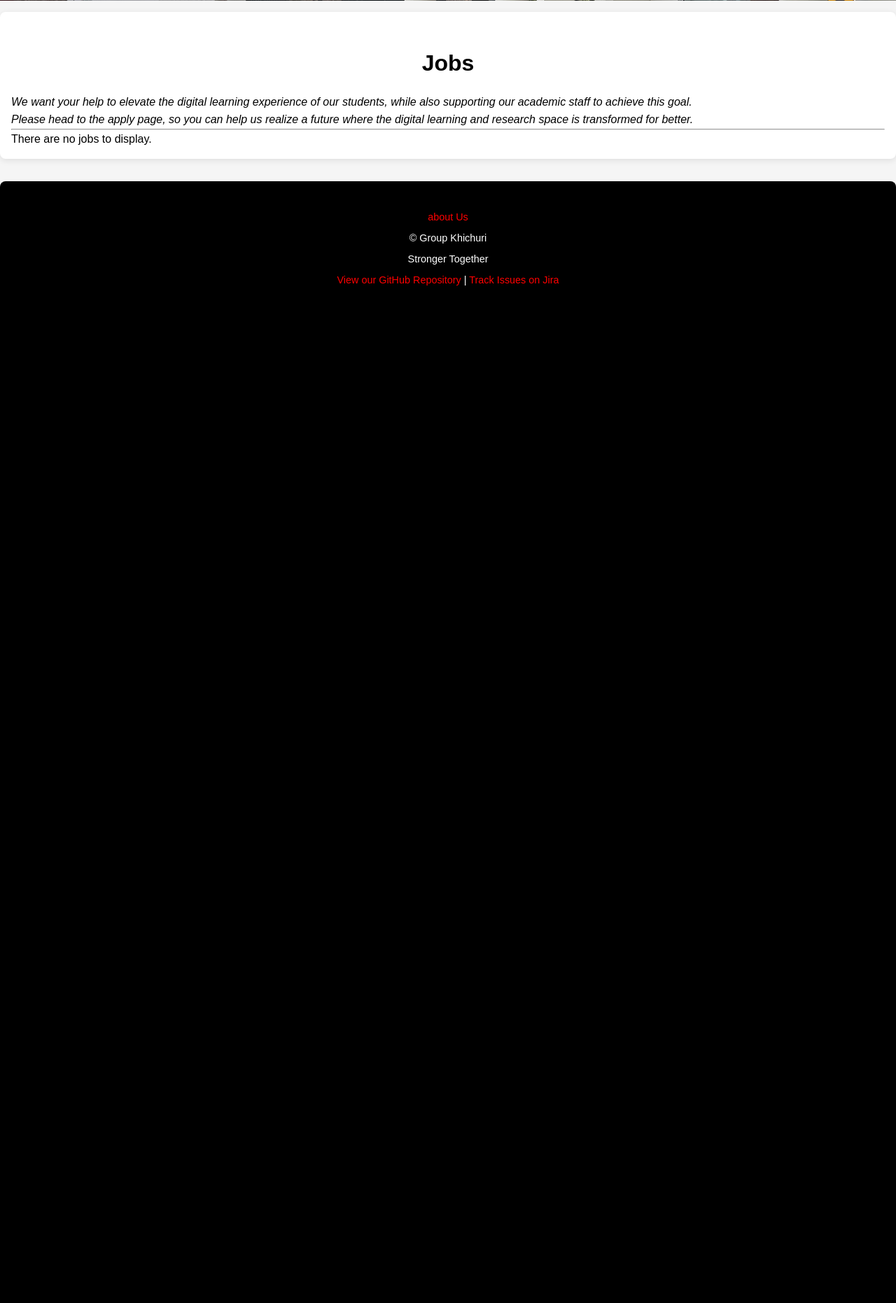
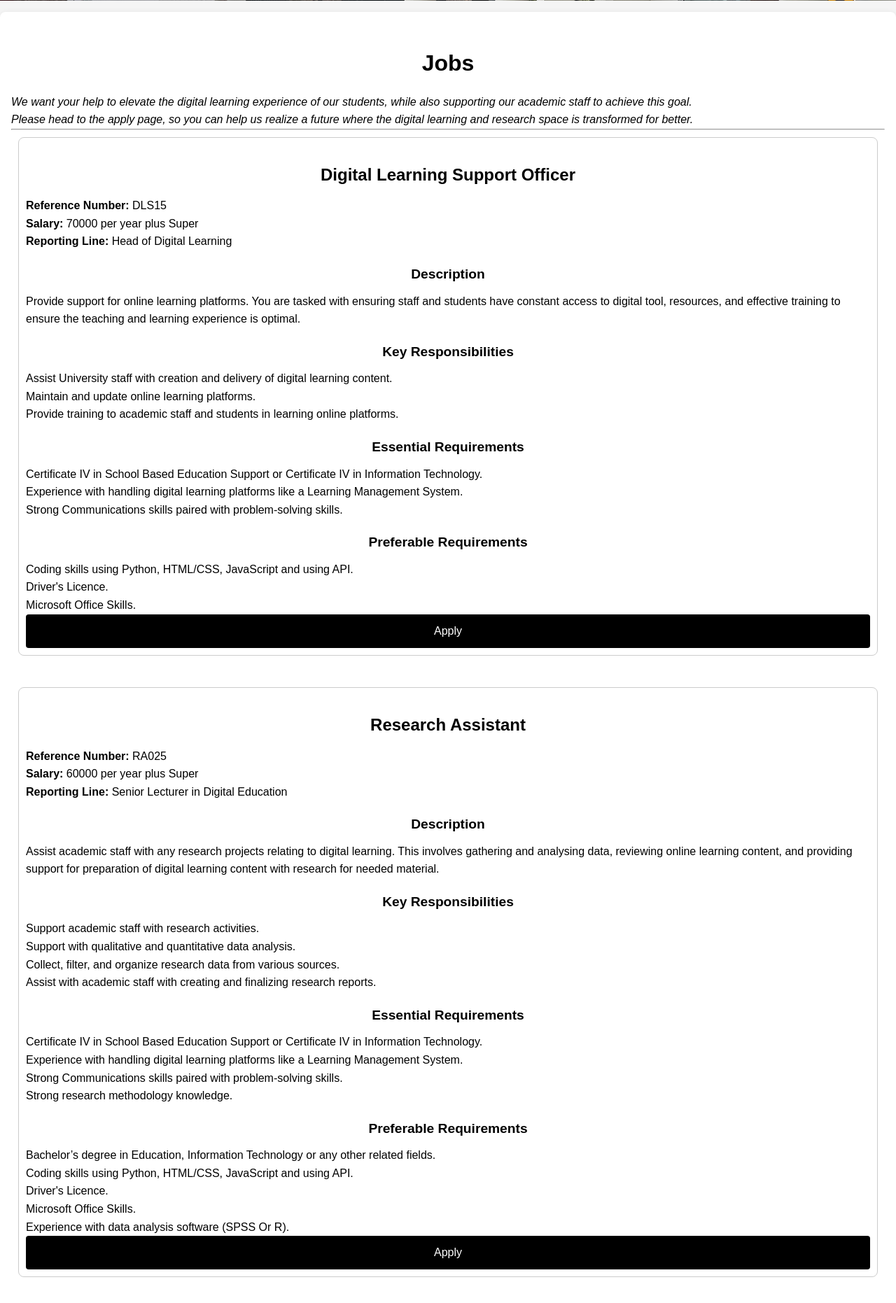
Before and after one commit to 106160340/assignment2, a PHP site: page /jobs.php in a window 1280 px wide. Shown: the part 583-2445 px from the top of the page at 70% size. Before the commit the page ends 991 px from the top, so only its background shows below. Run offline with PHP 8.4, Linux system fonts and the light colour scheme; data comes from the database, SQL or seed files in the repository; data that the repository does not hold is empty.

Commit message:
Update jobs.php

```diff
--- a/jobs.php
+++ b/jobs.php
@@ -5,45 +5,49 @@
 <img src="images/university_1.jpg" alt="view of university campus. A tree in front of a building."
     title="State University" class="theme_image">
 
-<!-- main content -->
+<!-- Main content -->
 <main id="main-content" role="main">
     <h1 id="job_page_heading">Jobs</h1>
     <article aria-labelledby="job_page_heading">
         <aside style="font-style: italic;">
             <p>We want your help to elevate the digital learning experience of our students, while also supporting our
-                academic staff to achieve this goal. </p>
+                academic staff to achieve this goal.</p>
             <p>Please head to the apply page, so you can help us realize a future where the digital learning and research
-                space is transformed for better. </p>
+                space is transformed for better.</p>
         </aside>
         <hr>
+
         <!-- Job Listing -->
         <?php
-        require_once "settings.php";
+        require_once __DIR__ . "/settings.php";
 
-        $dbconn = @mysqli_connect($host, $username, $password, $dbname);
+        // Connect using your multi-DB setup
+        try {
+            $dbconn = db_connect('jobs');  // connects to university_db
+        } catch (Exception $e) {
+            exit("<p style='color:red;'>Database connection failed: " . htmlspecialchars($e->getMessage()) . "</p>");
+        }
 
-        if ($dbconn) {
         $query = "SELECT * FROM jobs";
         $result = mysqli_query($dbconn, $query);
 
         if ($result && mysqli_num_rows($result) > 0) {
             while ($row = mysqli_fetch_assoc($result)) {
                 $title = htmlspecialchars($row['title']);
-                    $ref_num = mysqli_real_escape_string($dbconn, $row['ref_num']);
+                $ref_num = htmlspecialchars($row['ref_num']);
 
                 echo "<section class='job_section' aria-labelledby='$title'>";
                 echo "<h2 id='$title'>$title</h2>";
-                    echo "<p><strong>Reference Number: </strong>" . htmlspecialchars($row['ref_num']) . "</p>";
-                    echo "<p><strong>Salary: </strong>" . htmlspecialchars($row['salary']) . " per year plus Super</p>";
-                    echo "<p><strong>Reporting Line: </strong>" . htmlspecialchars($row['report_line']) . "</p>";
+                echo "<p><strong>Reference Number:</strong> {$ref_num}</p>";
+                echo "<p><strong>Salary:</strong> " . htmlspecialchars($row['salary']) . " per year plus Super</p>";
+                echo "<p><strong>Reporting Line:</strong> " . htmlspecialchars($row['report_line']) . "</p>";
                 echo "<h3>Description</h3>";
                 echo "<p>" . htmlspecialchars($row['description']) . "</p>";
 
-                    echo "<h3>Key Responsibilities</h3>";
-                    // Fetch related responsibilities - unordered list
+                // Responsibilities
                 $resp_query = "SELECT * FROM responsibility WHERE ref_num='$ref_num'";
                 $resp_result = mysqli_query($dbconn, $resp_query);
-
+                echo "<h3>Key Responsibilities</h3>";
                 if ($resp_result && mysqli_num_rows($resp_result) > 0) {
                     echo "<ul>";
                     while ($item = mysqli_fetch_assoc($resp_result)) {
@@ -54,11 +58,10 @@
                     echo "<p>No responsibilities listed.</p>";
                 }
 
-                    echo "<h3>Essential Requirements</h3>";
-                    // Fetch related essential requirements - ordered list
+                // Essential requirements
                 $esse_query = "SELECT * FROM essential WHERE ref_num='$ref_num'";
                 $esse_result = mysqli_query($dbconn, $esse_query);
-
+                echo "<h3>Essential Requirements</h3>";
                 if ($esse_result && mysqli_num_rows($esse_result) > 0) {
                     echo "<ol>";
                     while ($item = mysqli_fetch_assoc($esse_result)) {
@@ -69,11 +72,10 @@
                     echo "<p>No essential requirements listed.</p>";
                 }
 
-                    echo "<h3>Preferable Requirements</h3>";
-                    // Fetch related preferable requirements - unordered list
+                // Preferable requirements
                 $pref_query = "SELECT * FROM preferable WHERE ref_num='$ref_num'";
                 $pref_result = mysqli_query($dbconn, $pref_query);
-
+                echo "<h3>Preferable Requirements</h3>";
                 if ($pref_result && mysqli_num_rows($pref_result) > 0) {
                     echo "<ul>";
                     while ($item = mysqli_fetch_assoc($pref_result)) {
@@ -81,9 +83,10 @@
                     }
                     echo "</ul>";
                 } else {
-                        echo "<p>No prefereable requirements listed.</p>";
+                    echo "<p>No preferable requirements listed.</p>";
                 }
-                    echo "<div><p class='button' ><a href='apply.php'/ style='color: #fff; text-decoration: none;'>Apply</a></p></div>";
+
+                echo "<div><p class='button'><a href='apply.php' style='color:#fff;text-decoration:none;'>Apply</a></p></div>";
                 echo "</section><br>";
             }
         } else {
@@ -91,9 +94,6 @@
         }
 
         mysqli_close($dbconn);
-        } else {
-            echo "<p>Unable to connect to the database.</p>";
-        }
         ?>
     </article>
 </main>
```
Lines whose indentation alone changed are shown as unchanged.
